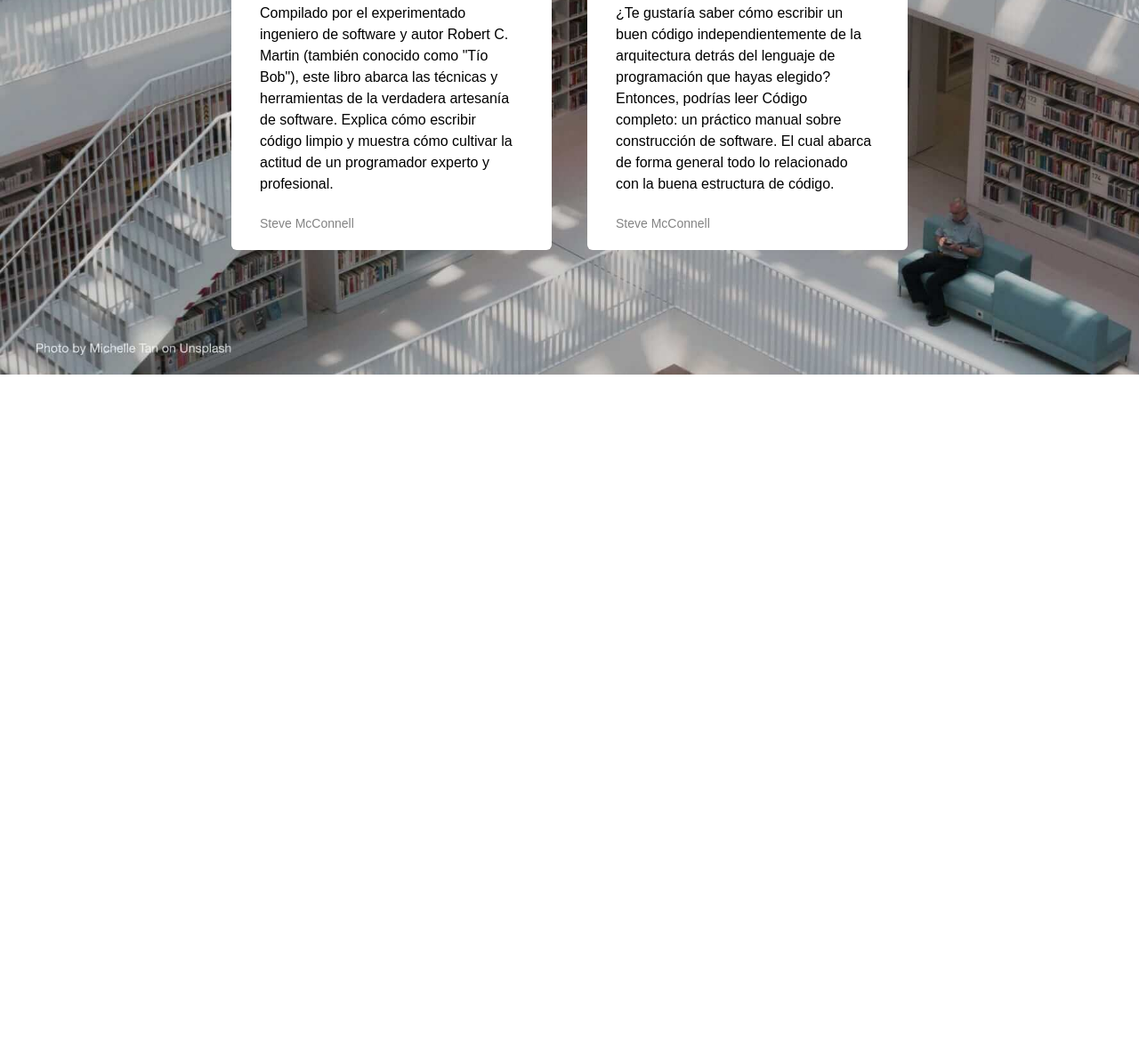
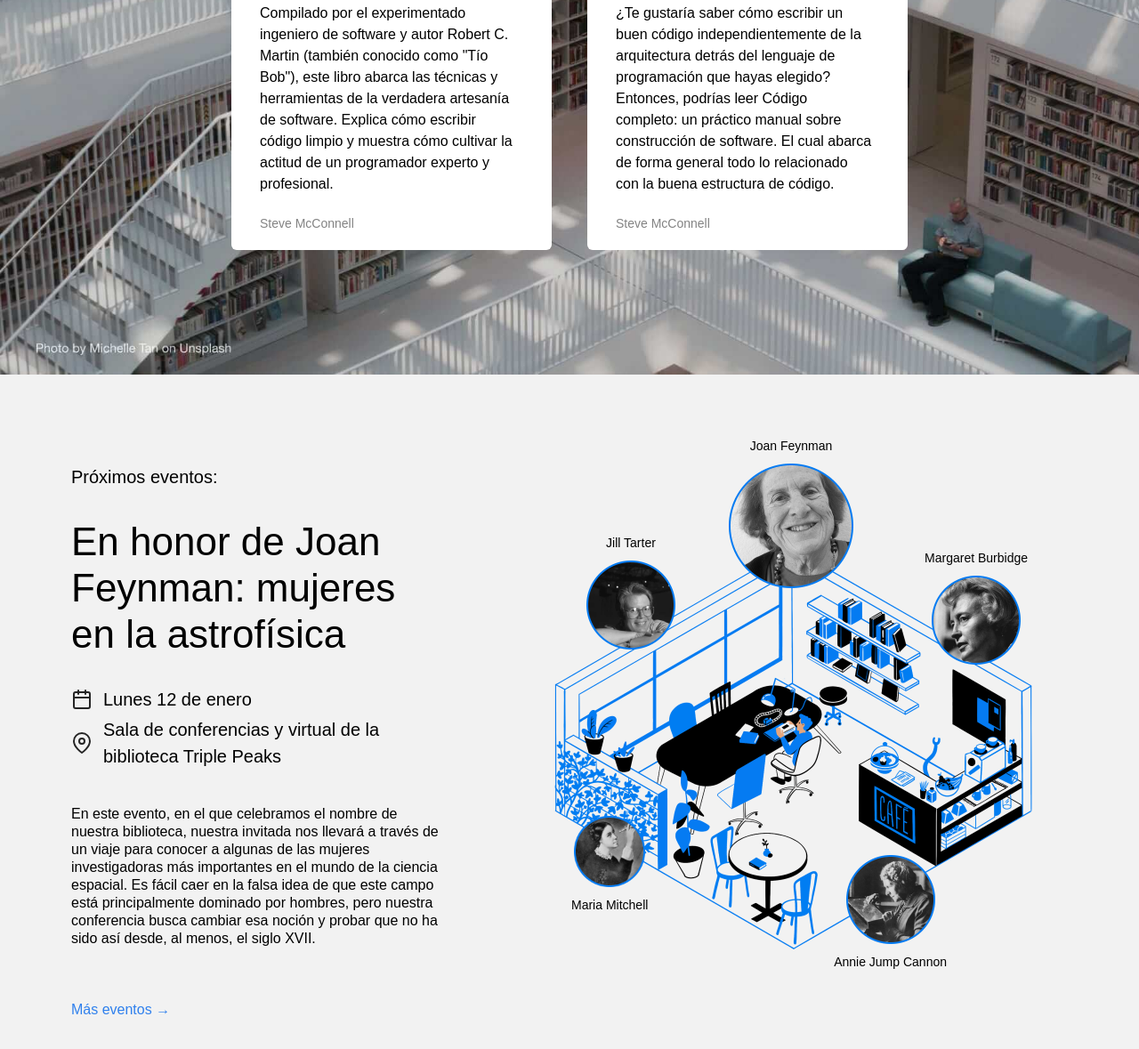
Before and after one commit to dkjmlr19/Triple_Peaks_Library, a plain HTML site: page index.html in a window 1280 px wide. Shown: the part 1673-2852 px from the top of the page at 89% size. Before the commit the page ends 2094 px from the top, so only its background shows below. Drawn offline with Linux system fonts and the light colour scheme.

Commit message:
Nueva actualización de mi proyecto

```diff
--- a/index.html
+++ b/index.html
@@ -27,7 +27,7 @@
               >
             </li>
             <li>
-              <a href="#" class="nav__link">Eventos</a>
+              <a href="#events" class="nav__link">Eventos</a>
             </li>
             <li>
               <a href="#" class="nav__link">Conviértete en miembro</a>
@@ -141,6 +141,97 @@
             </li>
           </ul>
         </section>
+        <section id="events" class="events">
+          <div class="events__content">
+            <h2 class="events__heading">Próximos eventos:</h2>
+            <h3 class="events__title">
+              En honor de Joan Feynman: mujeres en la astrofísica
+            </h3>
+            <div class="event-info events__info-section">
+              <div class="event-info__item">
+                <img
+                  src="./images/icon_calendar.svg"
+                  alt="Calendar icon"
+                  class="event-info__icon"
+                />
+                <p class="event-info__text">Lunes 12 de enero</p>
+              </div>
+              <div class="event-info__item">
+                <img
+                  src="./images/icon_pin.svg"
+                  alt="Pin icon"
+                  class="event-info__icon"
+                />
+                <p class="event-info__text">
+                  Sala de conferencias y virtual de la biblioteca Triple Peaks
+                </p>
+              </div>
+            </div>
+            <p class="events__description">
+              En este evento, en el que celebramos el nombre de nuestra
+              biblioteca, nuestra invitada nos llevará a través de un viaje para
+              conocer a algunas de las mujeres investigadoras más importantes en
+              el mundo de la ciencia espacial. Es fácil caer en la falsa idea de
+              que este campo está principalmente dominado por hombres, pero
+              nuestra conferencia busca cambiar esa noción y probar que no ha
+              sido así desde, al menos, el siglo XVII.
+            </p>
+            <a href="#" class="events__more">Más eventos &rarr;</a>
+          </div>
+          <div class="events__cover">
+            <img
+              src="./images/cafe.png"
+              alt="Cafe Feynman"
+              class="events__image"
+            />
+            <div class="person person_name_feynman">
+              <p class="person__caption">Joan Feynman</p>
+              <img
+                src="./images/person_feynman.png"
+                alt="Joan Feynman
+              portrait"
+                class="person__image person__image_size_l"
+              />
+            </div>
+            <div class="person person_name_burbidge">
+              <p class="person__caption">Margaret Burbidge</p>
+              <img
+                src="./images/person_burbidge.png"
+                alt="Margaret Burbidge
+              portrait"
+                class="person__image person__image_size_m"
+              />
+            </div>
+              <div class="person person_name_cannon">
+                <img
+                  src="./images/person_cannon.png"
+                  alt="Annie Jump Cannon
+                portrait"
+                  class="person__image person__image_size_m"
+                />
+                <p class="person__caption">Annie Jump Cannon</p>
+              </div>
+                <div class="person person_name_mitchell">
+                  <img
+                    src="./images/person_mitchell.png"
+                    alt="Maria Mitchell
+                  portrait"
+                    class="person__image person__image_size_s"
+                  />
+                  <p class="person__caption">Maria Mitchell</p>
+                </div>
+                  <div class="person person_name_tarter">
+                    <p class="person__caption">Jill Tarter</p>
+                    <img
+                      src="./images/person_tarter.png"
+                      alt="Jill Tarter
+                    portrait"
+                      class="person__image person__image_size_m"
+                    />
+                  </div>
+            </div>
+          </div>
+        </section>
       </main>
     </div>
   </body>
--- a/styles/style.css
+++ b/styles/style.css
@@ -168,3 +168,135 @@
   color: #838383;
   margin-top: auto;
 }
+.events {
+  padding: 100px 0 120px 80px;
+  display: flex;
+  align-items: start;
+  justify-content: space-between;
+  box-sizing: border-box;
+  background-color: #f2f2f2;
+}
+
+.events__content {
+  flex-basis: 580px;
+}
+
+.events__heading {
+  font-size: 20px;
+  font-weight: 500;
+  line-height: 30px;
+  margin: 0;
+}
+
+.events__title {
+  font-size: 44px;
+  font-weight: 500;
+  line-height: 52px;
+  margin: 32px 0 0;
+}
+
+.events__info-section {
+  margin-top: 32px;
+}
+
+.event-info__item {
+  display: flex;
+  align-items: center;
+  margin-bottom: 4px;
+  font-weight: 500;
+}
+
+.event-info__icon {
+  background-repeat: no-repeat;
+  background-position: center;
+  margin-right: 12px;
+  width: 24px;
+  height: 24px;
+}
+
+.event-info__text {
+  font-size: 20px;
+  font-weight: 500;
+  line-height: 30px;
+  margin: 0;
+}
+
+.events__description {
+  margin: 40px 0 60px;
+}
+
+.events__more {
+  color: #2f80ed;
+  text-decoration: none;
+}
+
+.events__cover {
+  flex-grow: 1;
+  flex-shrink: 0;
+  flex-basis: 780px;
+  max-width: 780px;
+  position: relative;
+}
+
+.events__image {
+  max-width: 100%;
+}
+
+.person {
+  position: absolute;
+  display: flex;
+  align-items: center;
+  flex-direction: column;
+  gap: 10px;
+}
+
+.person_name_feynman {
+  /* Utiliza los valores correctos de las propiedades top/right/bottom/left para posicionar el elemento */
+  top: -30px;
+  left: 319px;
+}
+
+.person_name_burbidge {
+  /* Utiliza los valores correctos de las propiedades top/right/bottom/left para posicionar el elemento */
+  top: 96px;
+  right: 125px;
+}
+
+.person_name_cannon {
+  /* Utiliza los valores correctos de las propiedades top/right/bottom/left para posicionar el elemento */
+  bottom: 18px;
+  right: 216px;
+}
+
+.person_name_mitchell {
+  /* Utiliza los valores correctos de las propiedades top/right/bottom/left para posicionar el elemento */
+  bottom: 82px;
+  left: 142px;
+}
+
+.person_name_tarter {
+  top: 79px;
+  left: 159px;
+}
+
+.person__image {
+  max-width: 100%;
+}
+
+.person__image_size_l {
+  width: 140px;
+}
+
+.person__image_size_m {
+  width: 100px;
+}
+
+.person__image_size_s {
+  width: 80px;
+}
+
+.person__caption {
+  text-align: center;
+  font-size: 14px;
+  margin: 0;
+}
```
